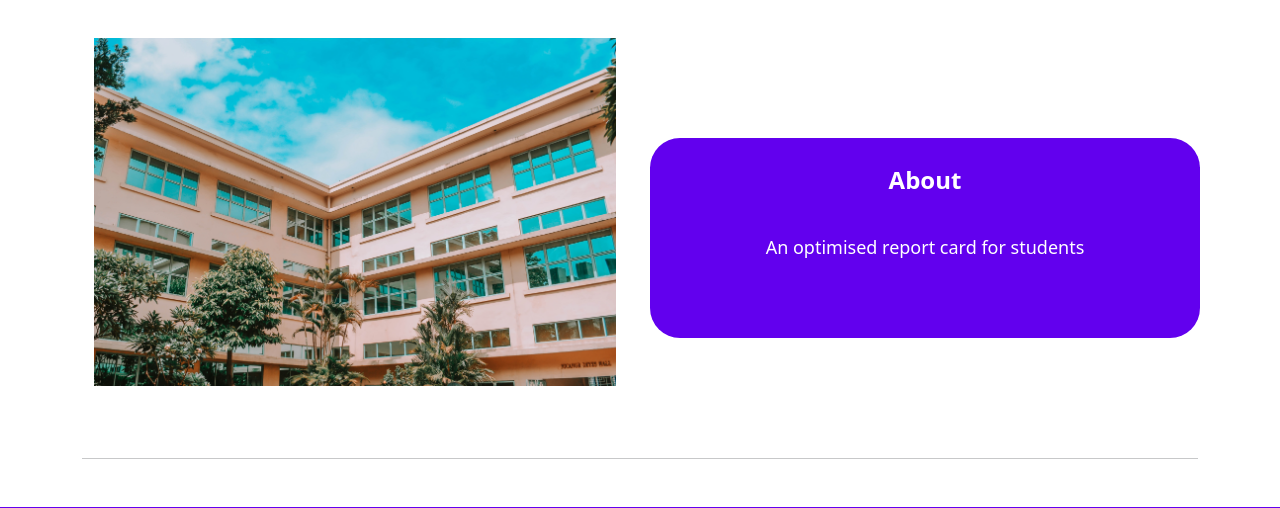
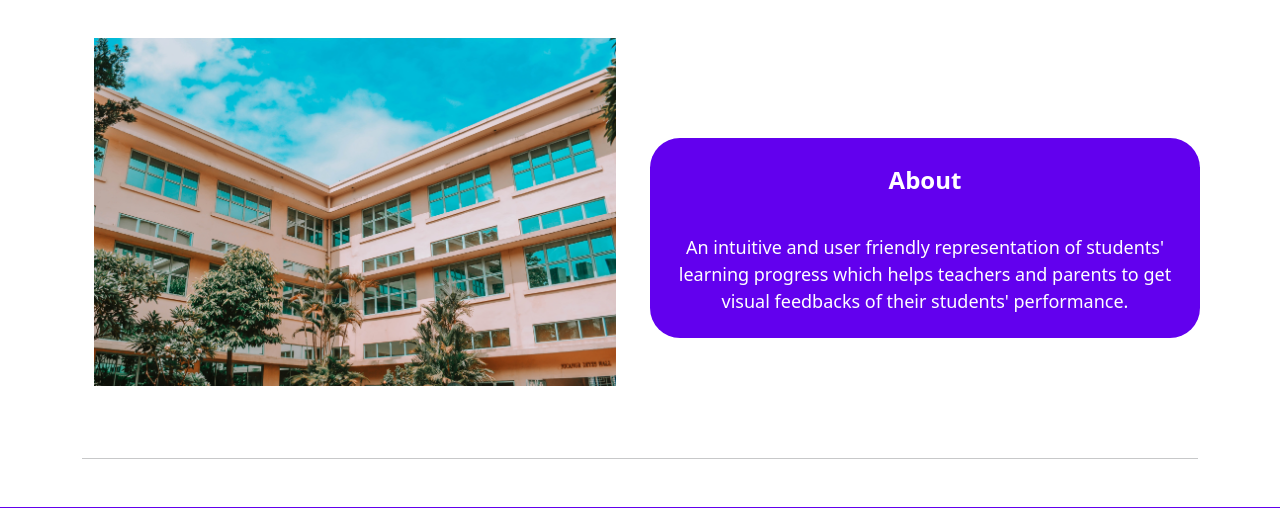
Before and after one commit to Runtime-Terror-NFC/need-for-code-35, a Flask app: page / in a window 1280 px wide. Shown: the part 850-1358 px from the top of the page. Run offline with Flask 2, Linux system fonts and the light colour scheme.

Commit message:
Coffee commit 4

```diff
--- a/templates/index.html
+++ b/templates/index.html
@@ -82,7 +82,7 @@
           </div>
 
           <div class="card-block card-large">About<br><br>
-            <div class="card-sub">An optimised report card for students</div>
+            <div class="card-sub">An intuitive and user friendly representation of students' learning progress which helps teachers and parents to get visual feedbacks of their students' performance.</div>
           </div>
         </div>
       </section>
```
